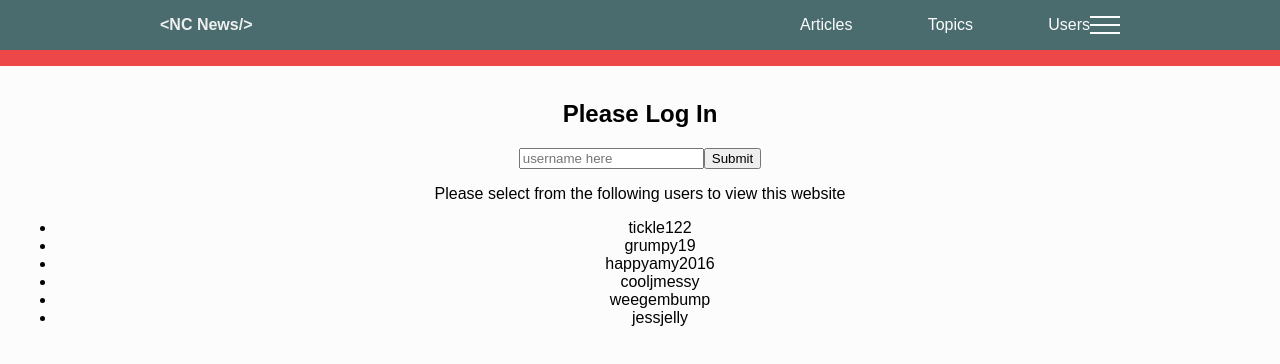
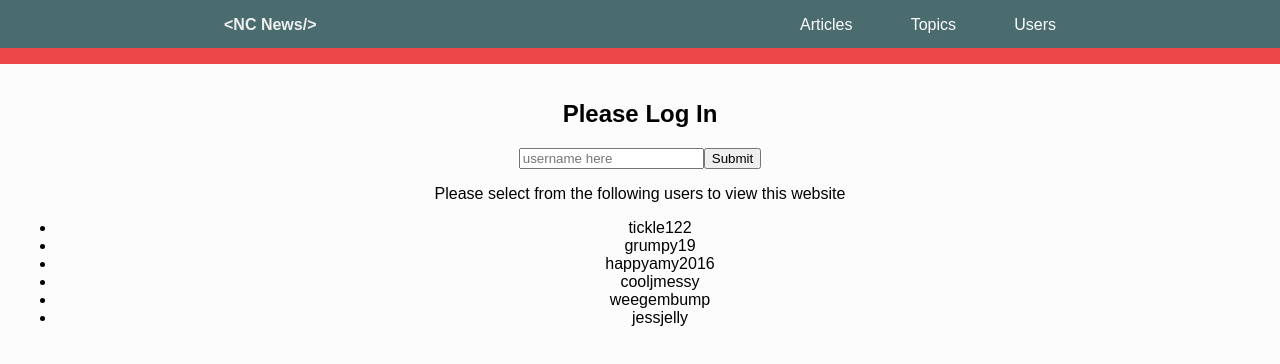
Before and after one commit to E-Randz/NC-News-FE, a React (Create React App) app: page / in a window 1280 px wide. Shown: the top 364 px of the page. Built offline with nearby package versions, Linux system fonts and the light colour scheme.

Commit message:
passs drawerToggle function into button

```diff
--- a/src/App.jsx
+++ b/src/App.jsx
@@ -14,10 +14,13 @@ import Dashboard from './components/Dashboard';
 import CreateArticle from './components/CreateArticle';
 import CreateTopic from './components/CreateTopic';
 import HandleError from './components/HandleError';
+import SideDrawer from './components/SideDrawer';
+import Backdrop from './components/Backdrop';
 
 class App extends Component {
   state = {
     user: null,
+    isSideDrawerOpen: false,
   }
 
   componentDidMount() {
@@ -31,10 +34,16 @@ class App extends Component {
   }
 
   render() {
-    const { user } = this.state;
+    const { user, isSideDrawerOpen } = this.state;
     return (
       <div className="App">
-        <Header handleLogout={this.handleLogout} user={user}/>
+        <Header handleLogout={this.handleLogout} drawerToggleClick={this.drawerToggleClick}  user={user}/>
+        <SideDrawer show={isSideDrawerOpen}/>
+        {isSideDrawerOpen &&
+          <>
+          <Backdrop drawerToggleClick={this.drawerToggleClick}/>
+          </>
+        }
         <Auth user={user} setUser={this.setUser} >
           <Router onClick={this.toggleDashboard} className="App-page">
             <Home user={user} path='/'/>
@@ -67,6 +76,15 @@ class App extends Component {
       user: null,
     })
   }
+
+  drawerToggleClick = () => {
+    this.setState((prevState) => {
+      return {
+        isSideDrawerOpen: !prevState.isSideDrawerOpen,
+      }
+
+    })
+  }
 }
 
 export default App;
--- a/src/components/DrawerToggleButton.jsx
+++ b/src/components/DrawerToggleButton.jsx
@@ -1,9 +1,10 @@
 import React from 'react';
 import '../styles/DrawerToggleButton.css';
+import PropTypes from 'prop-types';
 
-const DrawerToggleButton = (props) => {
+const DrawerToggleButton = ({ drawerToggleClick }) => {
   return (
-    <button className="toggle-button">
+    <button className="toggle-button" onClick={drawerToggleClick}>
       <div className="hamburger-line"></div>
       <div className="hamburger-line"></div>
       <div className="hamburger-line"></div>
@@ -11,4 +12,8 @@ const DrawerToggleButton = (props) => {
   );
 }
 
+DrawerToggleButton.propTypes = {
+  drawerToggleClick: PropTypes.func.isRequired,
+}
+
 export default DrawerToggleButton;
--- a/src/components/Header.jsx
+++ b/src/components/Header.jsx
@@ -4,18 +4,19 @@ import Logo from './Logo';
 import Nav from './Nav';
 import PropTypes from 'prop-types';
 
-const Header = ({ user, handleLogout }) => {
+const Header = ({ user, handleLogout, drawerToggleClick }) => {
   return(
     <div className="App-header">
       <Logo />
-      <Nav handleLogout={handleLogout} user={user}/>
+      <Nav handleLogout={handleLogout} drawerToggleClick={drawerToggleClick} user={user}/>
     </div>
   )
 }
 
 Header.propTypes = {
   user: PropTypes.object,
-  handleLogout: PropTypes.func
+  handleLogout: PropTypes.func,
+  drawerToggleClick: PropTypes.func.isRequired,
 }
 
 export default Header;
--- a/src/components/Nav.jsx
+++ b/src/components/Nav.jsx
@@ -7,7 +7,7 @@ import DrawerToggleButton from './DrawerToggleButton';
 class Nav extends Component {
   state = {  }
   render() {
-    const { user, handleLogout } = this.props;
+    const { user, handleLogout, drawerToggleClick } = this.props;
     return (
       <nav className='Header-nav'>
         <ul className='Nav-list'>
@@ -16,7 +16,7 @@ class Nav extends Component {
           <li className='Nav-item'><Link to='/users'>Users</Link></li>
           {user && <li className='Nav-item' onClick={handleLogout}><Link to='/'>Log out</Link></li>}
         </ul>
-        <DrawerToggleButton />
+        <DrawerToggleButton drawerToggleClick={drawerToggleClick} />
       </nav>
     );
   }
@@ -24,7 +24,8 @@ class Nav extends Component {
 
 Nav.propTypes = {
   user: PropTypes.object,
-  handleLogout: PropTypes.func
+  handleLogout: PropTypes.func,
+  drawerToggleClick: PropTypes.func.isRequired,
 }
 
 export default Nav;
--- a/src/styles/App.css
+++ b/src/styles/App.css
@@ -13,6 +13,7 @@ html {
 }
 
 body {
+  height: 100%;
   margin: 0;
 }
 .App {
--- /dev/null
+++ b/src/styles/Backdrop.css
@@ -0,0 +1,9 @@
+.backdrop {
+  position: fixed;
+  width: 100%;
+  height: 100%;
+  top: 0;
+  right: 0;
+  background: rgba(0,0,0,0.3);
+  z-index: 100;
+}
--- a/src/styles/DrawerToggleButton.css
+++ b/src/styles/DrawerToggleButton.css
@@ -8,6 +8,7 @@
   border: 0;
   padding: 0;
   box-sizing: border-box;
+  margin-right: 5vw;
 }
 
 .toggle-button:focus {
@@ -18,5 +19,10 @@
   width: 30px;
   height: 2px;
   background: var(--lightgrey);
+}
 
+@media screen and (min-width: 600px) {
+  .toggle-button {
+    display: none;
+  }
 }
--- a/src/styles/Header.css
+++ b/src/styles/Header.css
@@ -1,5 +1,6 @@
 .App-header {
   position: fixed;
+  height: 3em;
   top: 0;
   left: 0;
   width: 100%;
@@ -24,5 +25,5 @@
   grid-column: 4 / 5;
   display: flex;
   align-items: center;
-  justify-content: stretch;
+  justify-content: flex-end;
 }
--- a/src/styles/Logo.css
+++ b/src/styles/Logo.css
@@ -2,6 +2,7 @@
   color: var(--lightgrey);
   font-size: 1em;
   white-space: nowrap;
+  margin-left: 5vw;
 }
 
 .Header-logo a {
--- a/src/styles/Nav.css
+++ b/src/styles/Nav.css
@@ -4,6 +4,7 @@
   display: flex;
   justify-content: space-between;
   padding: 0;
+  margin-right: 5vw;
 }
 .User-img {
   width: 1em;
@@ -16,3 +17,9 @@
 .Nav-item a:hover {
   color: var(--red);
 }
+
+@media screen and (max-width: 600px) {
+  .Nav-list {
+    display: none;
+  }
+}
--- /dev/null
+++ b/src/styles/SideDrawer.css
@@ -0,0 +1,45 @@
+.side-drawer {
+  height: 100%;
+  background: var(--petrol);
+  box-shadow:2px 0px 5px #333;
+  position: fixed;
+  top: 0;
+  right: 0;
+  width: 70%;
+  max-width: 400px;
+  z-index: 200;
+  transform: translateX(100%);
+  transition: transform 0.3s ease-out;
+}
+
+.side-drawer.open {
+  transform: translateX(0)
+}
+
+.side-drawer ul {
+  height: 100%;
+  font-size: 1.5em;
+  list-style: none;
+  display: flex;
+  justify-content: center;
+  flex-direction: column;
+}
+
+.side-drawer li {
+  margin: 0.5em 0;
+}
+.side-drawer a {
+  color: var(--light-grey);
+  text-decoration: none;
+}
+
+.side-drawer a:hover,
+.side-drawer a:active {
+  color: var(--red);
+}
+
+@media screen and (min-width: 601px) {
+  .side-drawer {
+    display: none;
+  }
+}
```
